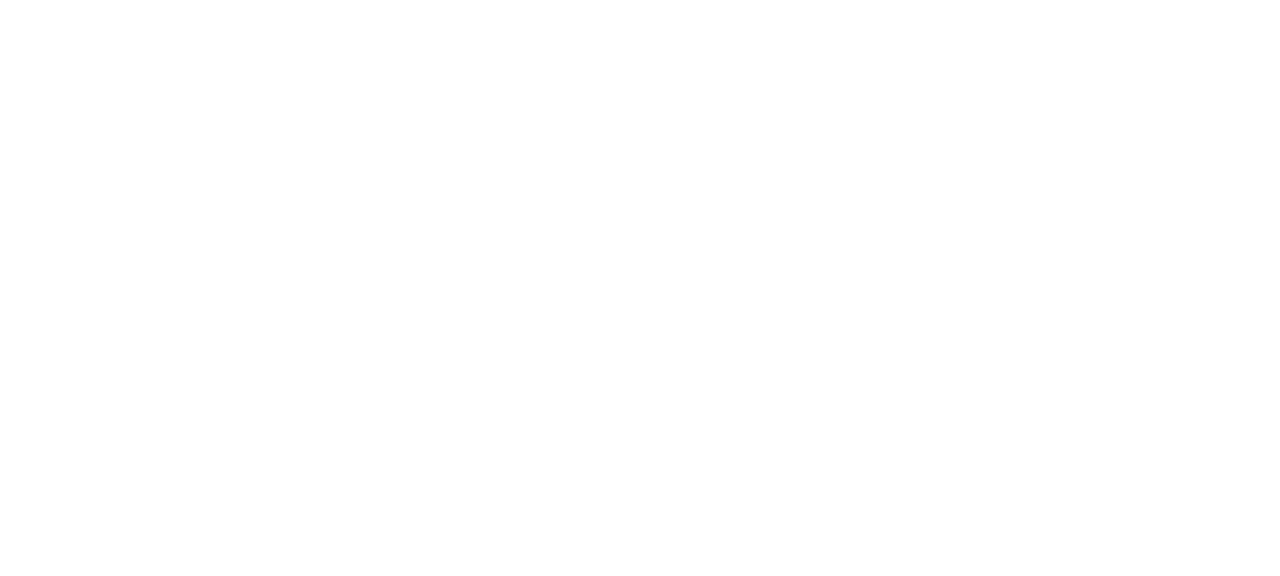
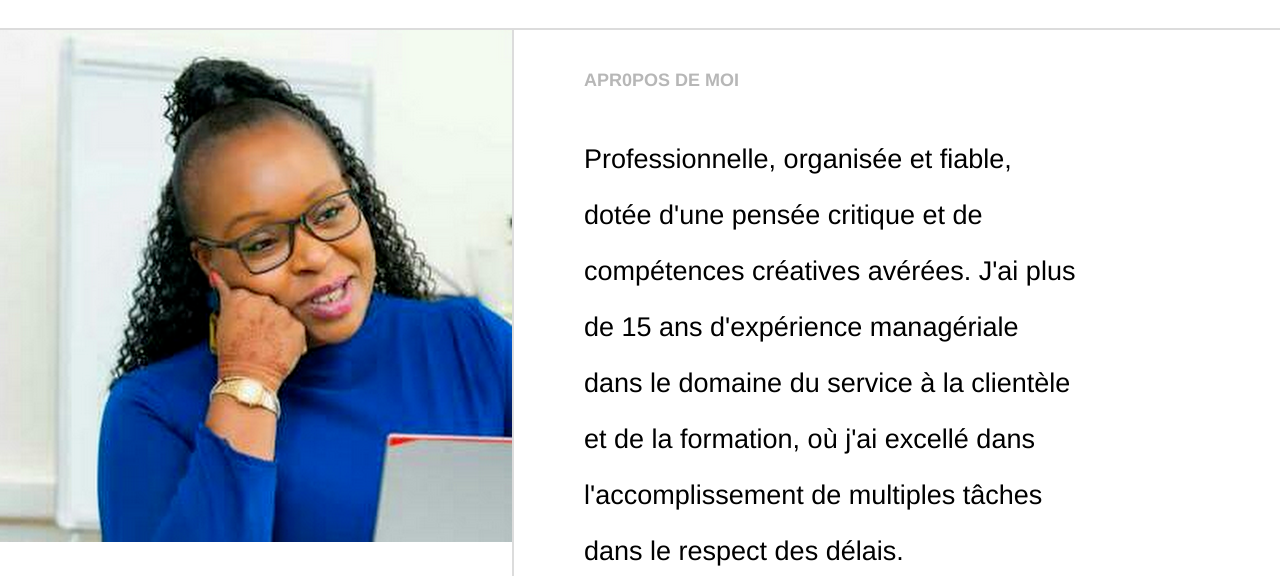
Before and after one commit to Mira-morisho/portefolio-challim, a React (Create React App) app: page / in a window 1280 px wide. Shown: the part 1121-1697 px from the top of the page. Before the commit the page ends 1085 px from the top, so only its background shows below. Built offline with nearby package versions, Linux system fonts and the light colour scheme.

Commit message:
fix:ajout le composant about

```diff
--- a/src/App.js
+++ b/src/App.js
@@ -3,6 +3,7 @@
 import Header from "./Composants/organisms/Header";
 import Acceuil from "./Composants/organisms/Acceuil";
 import Video from "./Composants/molecules/Video";
+import ProfilChallim from "./Composants/organisms/ProfilChallim";
 
 function App() {
   return (
@@ -10,6 +11,7 @@
       <Header />
       <Acceuil />
       <Video />
+      <ProfilChallim />
     </div>
   );
 }
--- /dev/null
+++ b/src/Composants/atoms/Profil.jsx
@@ -0,0 +1,15 @@
+import React from "react";
+import "../../styles/Profil.css";
+
+export default function Profil() {
+  return (
+    <div className="Profil">
+      <img
+        src="profil-challim.png"
+        width="512"
+        height="512"
+        className=" image-profil"
+      />
+    </div>
+  );
+}
--- /dev/null
+++ b/src/Composants/molecules/Presentation.jsx
@@ -0,0 +1,17 @@
+import React from "react";
+import "../../styles/Profil.css";
+
+export default function Presentation() {
+  return (
+    <div className="presentation">
+      <h3 className="about"> APR0POS DE MOI</h3>
+      <p className="phrase-profil">
+        Professionnelle, organisée et fiable, dotée d'une pensée critique et de
+        compétences créatives avérées. J'ai plus de 15 ans d'expérience
+        managériale dans le domaine du service à la clientèle et de la
+        formation, où j'ai excellé dans l'accomplissement de multiples tâches
+        dans le respect des délais.
+      </p>
+    </div>
+  );
+}
--- /dev/null
+++ b/src/Composants/organisms/ProfilChallim.jsx
@@ -0,0 +1,13 @@
+import React from "react";
+import Profil from "../atoms/Profil";
+import Presentation from "../molecules/Presentation";
+import "../../styles/Profil.css";
+
+export default function ProfilChallim() {
+  return (
+    <div className="profil-contenair">
+      <Profil />
+      <Presentation />
+    </div>
+  );
+}
--- /dev/null
+++ b/src/styles/Profil.css
@@ -0,0 +1,27 @@
+.profil-contenair{
+    display: flex;
+    flex-direction: row;
+    width: 100%;
+    margin-top: 5%;
+    border-top: 2px solid rgba(21, 21, 21, 0.15) ;
+}
+.presentation{
+    width: 50%;
+    font-size: 20px;
+    border-left: 2px solid rgba(21, 21, 21, 0.15);
+
+}
+.about{
+    font-size: 18px;
+    color: #B7B7B7;
+    font-family:  Helvetica, Arial, sans-serif;
+    text-align: left;
+    margin: 40px 70px;
+}
+.phrase-profil{
+    text-align: left;
+    font-size: 27px;
+    font-family:Helvetica, Arial, sans-serif;
+    line-height: 3.5rem;
+    margin: 0 70px;
+}
```
Also changed, not shown: public/profil-challim.png (added).
